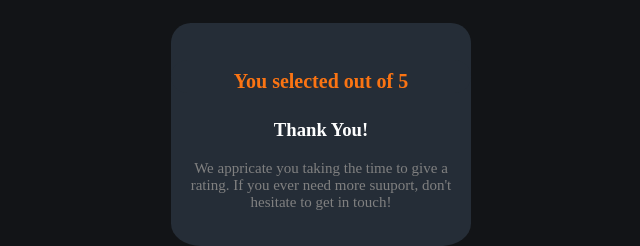
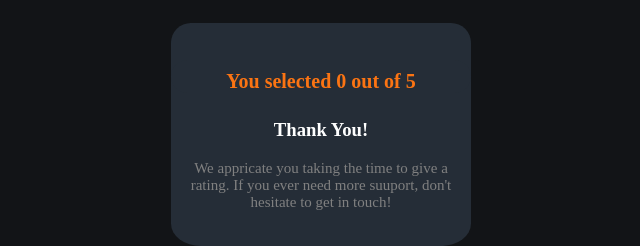
Before and after one commit to IfeoluwaAroboto/Rating-Aystem, a plain HTML site: page index.html in a window 1280 px wide. Both pictures are taken after a click on the button "Submit". Shown: the part 205-451 px from the top of the page, 319-959 px from the left. Drawn offline with Linux system fonts and the light colour scheme.

Commit message:
Update index.html

```diff
--- a/index.html
+++ b/index.html
@@ -33,7 +33,7 @@
 <div class="box2">
 
 <div class="rate">
-   <h4 class="rate">You selected <span class="number"> </span> out of 5 </h4>
+   <h4 class="rate">You selected <span class="number">0</span> out of 5 </h4>
 </div>
 <h3>Thank You!</h3>
 <p> We appricate you taking the time to give a <br>
```
